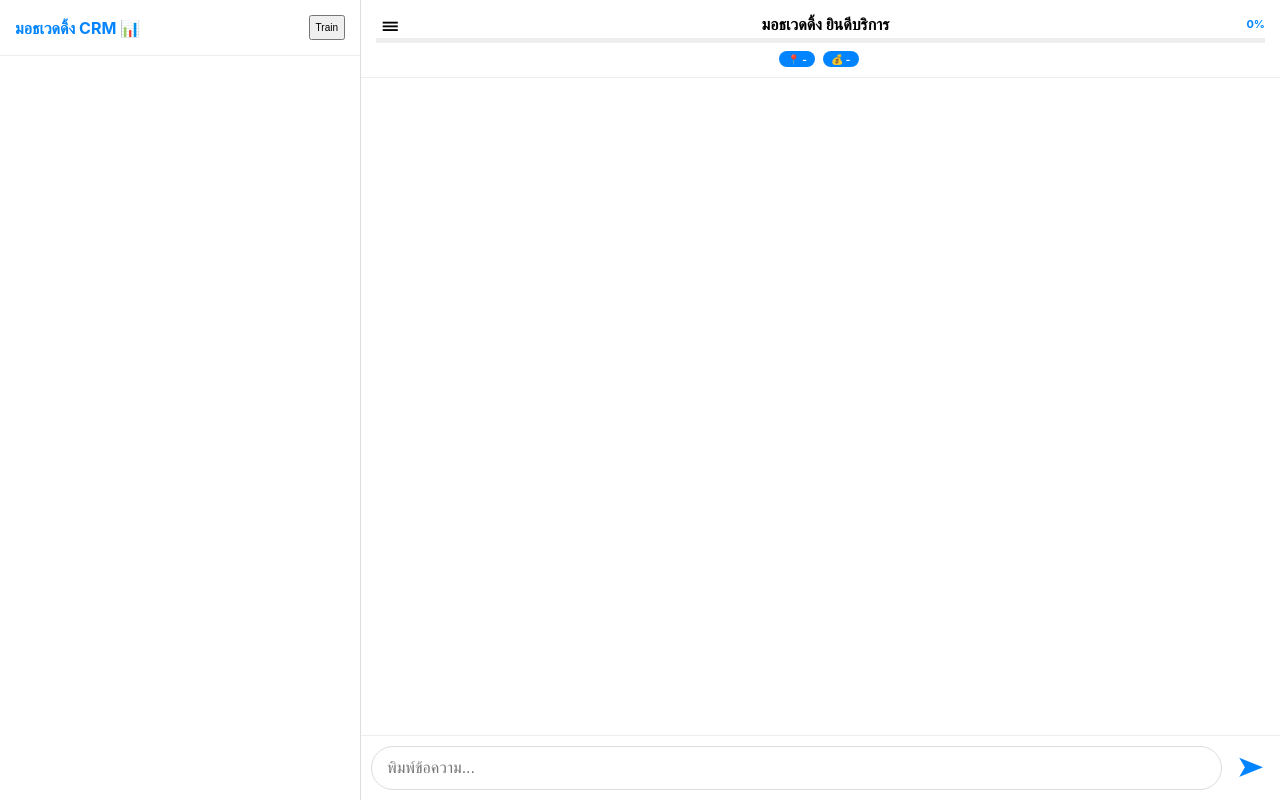
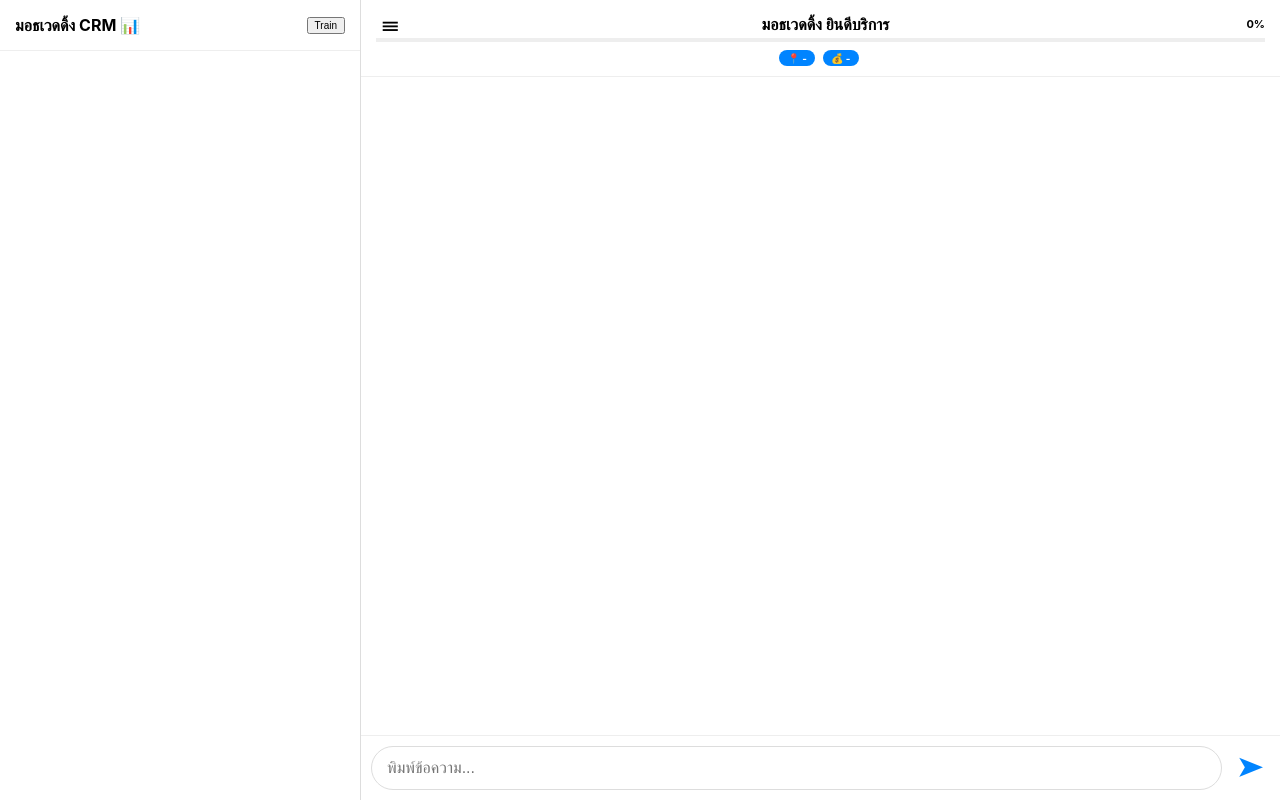
Before and after one commit to watchara54692/mos-wedding, a Flask app: page / in a window 1280 px wide. Run offline with Flask 3, Linux system fonts and the light colour scheme; the visitor is signed in with stand-in values (Sample User, id 1).

Commit message:
Update index.html

```diff
--- a/templates/index.html
+++ b/templates/index.html
@@ -3,55 +3,41 @@
 <head>
     <meta charset="UTF-8">
     <meta name="viewport" content="width=device-width, initial-scale=1.0, maximum-scale=1.0, user-scalable=no, viewport-fit=cover">
-    <title>มอธเวดดิ้ง CRM v5.2</title>
+    <title>มอธเวดดิ้ง CRM</title>
     <style>
         :root { --moth-blue: #0084ff; --moth-gold: #fff9e6; }
-        body { font-family: -apple-system, sans-serif; margin: 0; display: flex; height: 100dvh; overflow: hidden; background: #fff; }
-
-        .sidebar { width: 360px; border-right: 1px solid #ddd; display: flex; flex-direction: column; background: #fff; transition: 0.3s; }
-        .contact-list { flex: 1; overflow-y: auto; }
+        body { font-family: -apple-system, sans-serif; margin: 0; display: flex; height: 100dvh; overflow: hidden; }
+        .sidebar { width: 360px; border-right: 1px solid #ddd; display: flex; flex-direction: column; background: #fff; z-index: 10; }
         .contact-item { padding: 12px 15px; border-bottom: 1px solid #f0f0f0; cursor: pointer; display: flex; align-items: center; gap: 12px; }
         .avatar { width: 50px; height: 50px; border-radius: 50%; background: #eee; object-fit: cover; }
         .mini-tag { font-size: 10px; padding: 2px 8px; border-radius: 10px; background: var(--moth-blue); color: #fff; font-weight: bold; margin-right: 3px; }
-
         .chat-view { flex: 1; display: flex; flex-direction: column; position: relative; height: 100%; }
-        .chance-bar-bg { width: 100%; height: 5px; background: #eee; }
-        .chance-fill { height: 100%; background: #4dff4d; transition: 0.5s; width: 0%; }
-
+        .chance-bar { height: 4px; background: #eee; width: 100%; }
+        .chance-fill { height: 100%; background: #4dff4d; transition: 0.5s; }
         .chat-container { flex: 1; padding: 15px; overflow-y: auto; display: flex; flex-direction: column; gap: 8px; }
-        .bubble { max-width: 75%; padding: 10px 14px; border-radius: 18px; font-size: 15px; line-height: 1.4; word-wrap: break-word; }
+        .bubble { max-width: 75%; padding: 10px 14px; border-radius: 18px; font-size: 15px; }
         .user { align-self: flex-start; background: #f0f2f5; }
         .admin { align-self: flex-end; background: var(--moth-blue); color: #fff; }
-
-        /* AI Analysis (Data Warehouse Mode) */
         .ai-area { background: var(--moth-gold); padding: 12px; border-top: 1px solid #ffeeba; }
-        .ai-analysis { font-size: 12px; color: #856404; font-weight: bold; margin-bottom: 8px; font-style: italic; }
-        .opt-btn { background: #fff; border: 1.5px solid #d1c191; color: #5a4b1c; padding: 12px; border-radius: 12px; font-size: 14px; text-align: left; cursor: pointer; margin-bottom: 6px; width: 100%; }
-        .opt-btn:active { background: #fdf0c2; }
-
-        /* Keyboard Overlap Fix Footer */
+        .opt-btn { background: #fff; border: 1px solid #d1c191; padding: 10px; border-radius: 10px; font-size: 14px; text-align: left; cursor: pointer; width: 100%; margin-top: 5px; }
         .footer { padding: 10px; border-top: 1px solid #eee; display: flex; gap: 10px; background: #fff; }
         .msg-input { flex: 1; padding: 12px 15px; border-radius: 25px; border: 1px solid #ddd; outline: none; font-size: 16px; }
-
-        @media (max-width: 768px) {
-            .sidebar { position: fixed; left: -100%; width: 100%; height: 100%; z-index: 100; }
-            .sidebar.active { left: 0; }
-        }
+        @media (max-width: 768px) { .sidebar { position: fixed; left: -100%; width: 100%; height: 100%; transition: 0.3s; } .sidebar.active { left: 0; } }
     </style>
 </head>
 <body>
     <div class="sidebar" id="sidebar">
         <div style="padding:15px; border-bottom:1px solid #eee; display:flex; justify-content:space-between; align-items:center;">
-            <b style="color:var(--moth-blue)">มอธเวดดิ้ง CRM 📊</b>
-            <button onclick="document.getElementById('trainDiv').style.display='block'" style="font-size:10px; padding:5px;">Train</button>
+            <b>มอธเวดดิ้ง CRM 📊</b>
+            <button onclick="document.getElementById('trainDiv').style.display='block'" style="font-size:10px;">Train</button>
         </div>
         <div id="trainDiv" style="display:none; padding:10px; background:#f9f9f9;">
             <form action="/api/train" method="post" enctype="multipart/form-data">
-                <input type="file" name="file" accept=".csv" style="font-size:10px;">
-                <button type="submit" style="font-size:10px;">Upload CSV</button>
+                <input type="file" name="file" accept=".csv" required>
+                <button type="submit">Upload CSV</button>
             </form>
         </div>
-        <div class="contact-list" id="contactList"></div>
+        <div id="contactList" class="contact-list" style="flex:1; overflow-y:auto;"></div>
     </div>
 
     <div class="chat-view">
@@ -59,23 +45,20 @@
             <div style="display:flex; justify-content:space-between; align-items:center;">
                 <button onclick="document.getElementById('sidebar').classList.add('active')" style="border:none; background:none; font-size:22px;">☰</button>
                 <div id="chatTitle" style="font-weight:bold;">มอธเวดดิ้ง ยินดีบริการ</div>
-                <div id="chanceLabel" style="font-size:11px; font-weight:bold; color:var(--moth-blue);">0%</div>
+                <div id="chanceLabel" style="font-size:11px; font-weight:bold;">0%</div>
             </div>
-            <div class="chance-bar-bg"><div id="chanceBar" class="chance-fill"></div></div>
+            <div class="chance-bar"><div id="chanceBar" class="chance-fill" style="width:0%"></div></div>
             <div style="display:flex; gap:5px; margin-top:8px; justify-content:center;">
                 <span class="mini-tag" id="typeTag">📍 -</span>
                 <span class="mini-tag" id="budgetTag">💰 -</span>
             </div>
         </div>
-
         <div class="chat-container" id="chatBox"></div>
-
         <div class="ai-area" id="aiPanel" style="display:none;">
-            <div class="ai-analysis" id="aiAnalysis"></div>
+            <div id="aiAnalysis" style="font-size:12px; color:#856404; font-weight:bold; margin-bottom:8px;"></div>
             <button class="opt-btn" onclick="useReply(1)">🔵 <span id="opt1"></span></button>
             <button class="opt-btn" onclick="useReply(2)">🟢 <span id="opt2"></span></button>
         </div>
-
         <div class="footer">
             <input type="text" id="msgInput" class="msg-input" placeholder="พิมพ์ข้อความ...">
             <button onclick="sendMsg()" style="border:none; background:none; color:var(--moth-blue); font-size:28px;">➤</button>
@@ -85,7 +68,7 @@
     <script>
         let curSid = null, opt1Msg = "", opt2Msg = "";
 
-        // Mobile Keyboard Fix
+        // Keyboard Fix
         if (window.visualViewport) {
             window.visualViewport.addEventListener('resize', () => {
                 document.body.style.height = window.visualViewport.height + 'px';
@@ -103,7 +86,7 @@
                     html += `<div class="contact-item" onclick="openChat('${c.sender_id}', '${c.first_name}')">
                         <img src="${c.profile_pic || 'https://via.placeholder.com/50'}" class="avatar">
                         <div style="flex:1; min-width:0;">
-                            <div style="font-weight:600; font-size:15px;">${c.first_name || 'ลูกค้า'}</div>
+                            <div style="font-weight:600;">${c.first_name || 'ลูกค้า'}</div>
                             <div style="font-size:12px; color:#888; white-space:nowrap; overflow:hidden; text-overflow:ellipsis;">${c.message}</div>
                             <div style="margin-top:4px;">
                                 <span class="mini-tag">📍 ${c.ai_tag}</span>
@@ -117,8 +100,7 @@
         }
 
         function openChat(sid, name) {
-            curSid = sid;
-            document.getElementById('chatTitle').innerText = name;
+            curSid = sid; document.getElementById('chatTitle').innerText = name;
             document.getElementById('sidebar').classList.remove('active');
             loadMessages(sid);
         }
@@ -139,12 +121,10 @@
                 });
                 document.getElementById('chatBox').innerHTML = html;
                 document.getElementById('chatBox').scrollTop = document.getElementById('chatBox').scrollHeight;
-
                 if(latestAi) {
                     let p = latestAi.split('###');
                     document.getElementById('aiAnalysis').innerText = "💡 บทวิเคราะห์: " + p[0].trim();
-                    opt1Msg = p[1]?.trim() || "";
-                    opt2Msg = p[2]?.trim() || "";
+                    opt1Msg = p[1]?.trim(); opt2Msg = p[2]?.trim();
                     document.getElementById('opt1').innerText = opt1Msg;
                     document.getElementById('opt2').innerText = opt2Msg;
                     document.getElementById('aiPanel').style.display = 'block';
```
